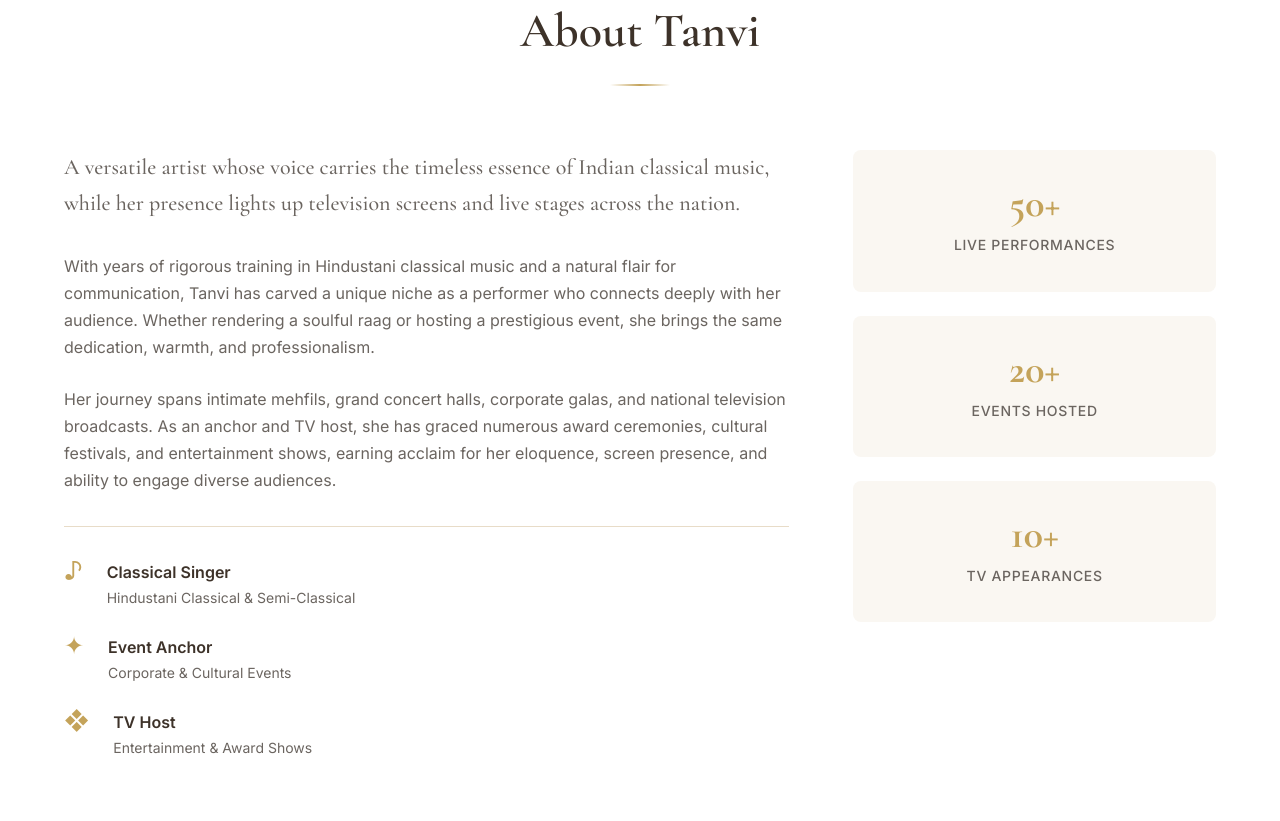
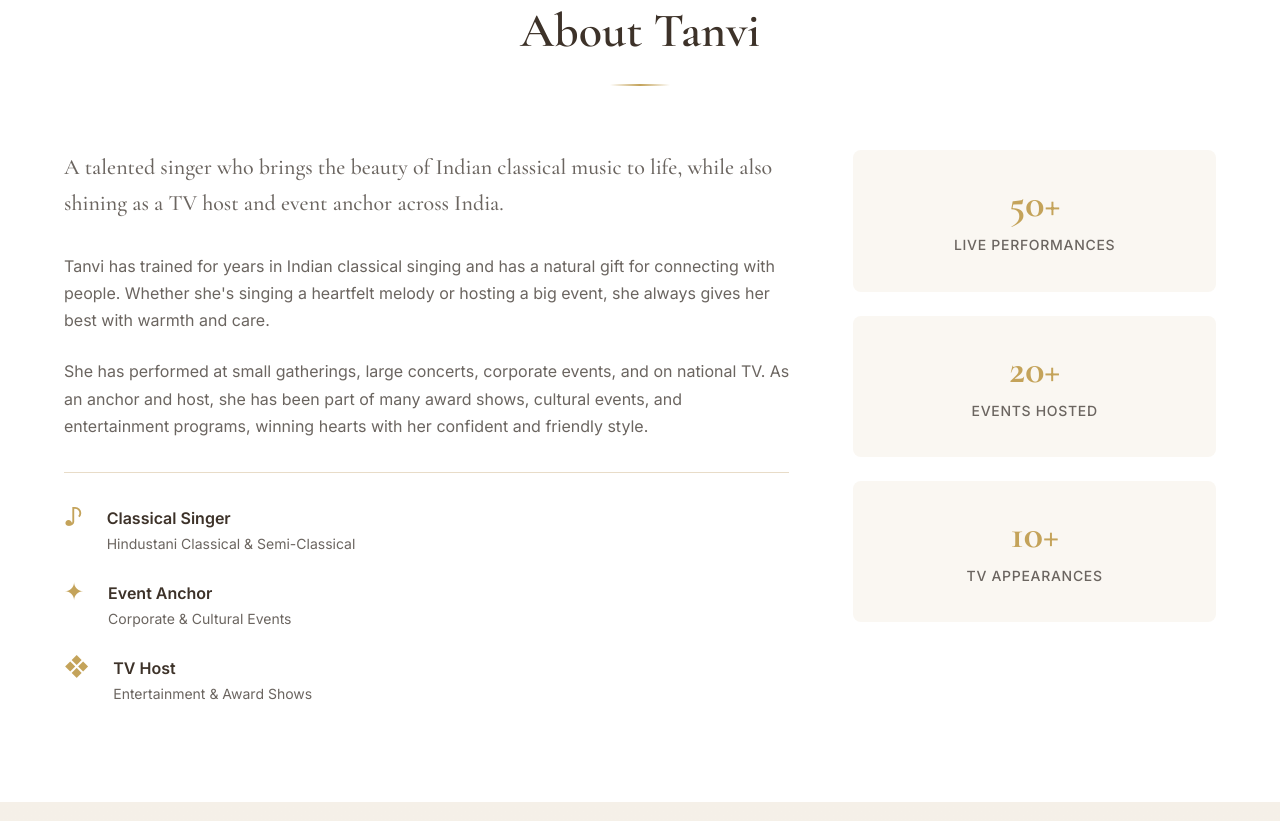
Before and after one commit to mercydeez/Tanvi-Portfolio, a plain HTML site: page index.html in a window 1280 px wide. Shown: the part 1019-1840 px from the top of the page. Drawn offline with nearby package versions, Linux system fonts and the light colour scheme.

```diff
--- a/index.html
+++ b/index.html
@@ -85,20 +85,18 @@
             <div class="about-content">
                 <div class="about-text">
                     <p class="about-lead">
-                        A versatile artist whose voice carries the timeless essence of Indian classical music,
-                        while her presence lights up television screens and live stages across the nation.
+                        A talented singer who brings the beauty of Indian classical music to life,
+                        while also shining as a TV host and event anchor across India.
                     </p>
                     <p>
-                        With years of rigorous training in Hindustani classical music and a natural flair for
-                        communication, Tanvi has carved a unique niche as a performer who connects deeply with
-                        her audience. Whether rendering a soulful raag or hosting a prestigious event, she brings
-                        the same dedication, warmth, and professionalism.
+                        Tanvi has trained for years in Indian classical singing and has a natural gift for
+                        connecting with people. Whether she's singing a heartfelt melody or hosting a big event,
+                        she always gives her best with warmth and care.
                     </p>
                     <p>
-                        Her journey spans intimate mehfils, grand concert halls, corporate galas, and national
-                        television broadcasts. As an anchor and TV host, she has graced numerous award ceremonies,
-                        cultural festivals, and entertainment shows, earning acclaim for her eloquence,
-                        screen presence, and ability to engage diverse audiences.
+                        She has performed at small gatherings, large concerts, corporate events, and on national
+                        TV. As an anchor and host, she has been part of many award shows, cultural events, and
+                        entertainment programs, winning hearts with her confident and friendly style.
                     </p>
                     <div class="about-highlights">
                         <div class="highlight-item">
@@ -258,7 +256,7 @@
                             </div>
                         </div>
                         <div class="media-info">
-                            <h4>With Singer Abhijeet Sawant</h4>
+                            <h4>With singer Abhijeet Sawant</h4>
                         </div>
                     </a>
                     <a href="https://www.instagram.com/p/DRu3VU_kyEb/" target="_blank" rel="noopener noreferrer" class="media-card reel-card">
@@ -269,18 +267,18 @@
                             </div>
                         </div>
                         <div class="media-info">
-                            <h4>With Singer Rohit Raut</h4>
+                            <h4>With singer Rohit Raut</h4>
                         </div>
                     </a>
                     <a href="https://www.instagram.com/p/DLJ3RTIz-2i/" target="_blank" rel="noopener noreferrer" class="media-card reel-card">
                         <div class="media-thumbnail reel-thumbnail">
-                            <img src="assets/images/Insta3.jpeg" alt="First Prize for Dande gold and diamonds" class="thumbnail-image">
+                            <img src="assets/images/Insta3.jpeg" alt=" Won First Prize for Dande gold and diamonds" class="thumbnail-image">
                             <div class="media-overlay">
                                 <span>View on Instagram</span>
                             </div>
                         </div>
                         <div class="media-info">
-                            <h4>First Prize for Dande gold and diamonds</h4>
+                            <h4>Winner of #MyMusicDayWithDGD</h4>
                         </div>
                     </a>
                     <a href="https://www.instagram.com/p/DJWfF28zFAz/" target="_blank" rel="noopener noreferrer" class="media-card reel-card">
@@ -291,7 +289,7 @@
                             </div>
                         </div>
                         <div class="media-info">
-                            <h4>Touching Marathi Poem</h4>
+                            <h4> Heart Touching Marathi Poem</h4>
                         </div>
                     </a>
                 </div>
@@ -323,7 +321,7 @@
                 <div class="gallery-item">
                     <img src="assets/images/Featured3.jpeg" alt="TV Recording" class="gallery-image">
                     <div class="gallery-overlay">
-                        <span> Interviewing Indian Idol Marathi Rishikesh Shelar</span>
+                        <span> Interviewing Indian Idol Marathi - Rishikesh Shelar</span>
                     </div>
                 </div>
                 <div class="gallery-item">
```
